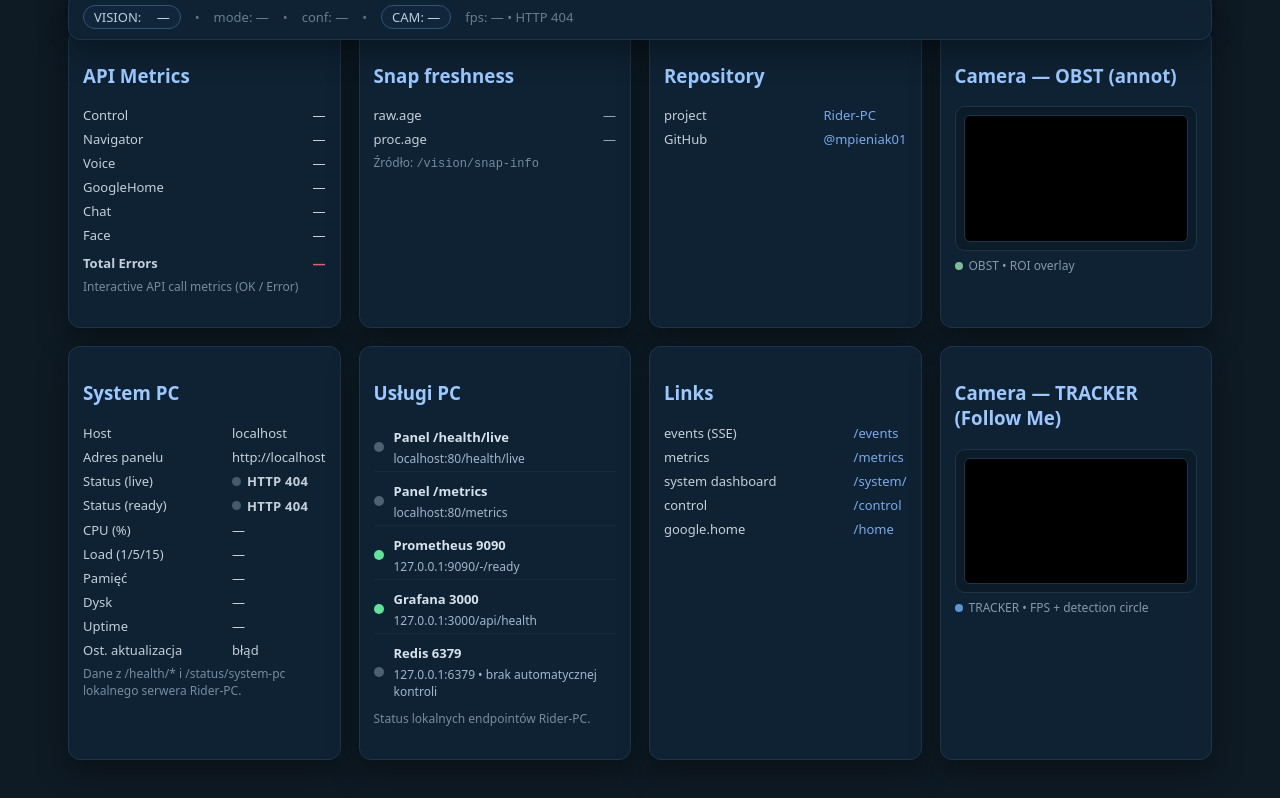
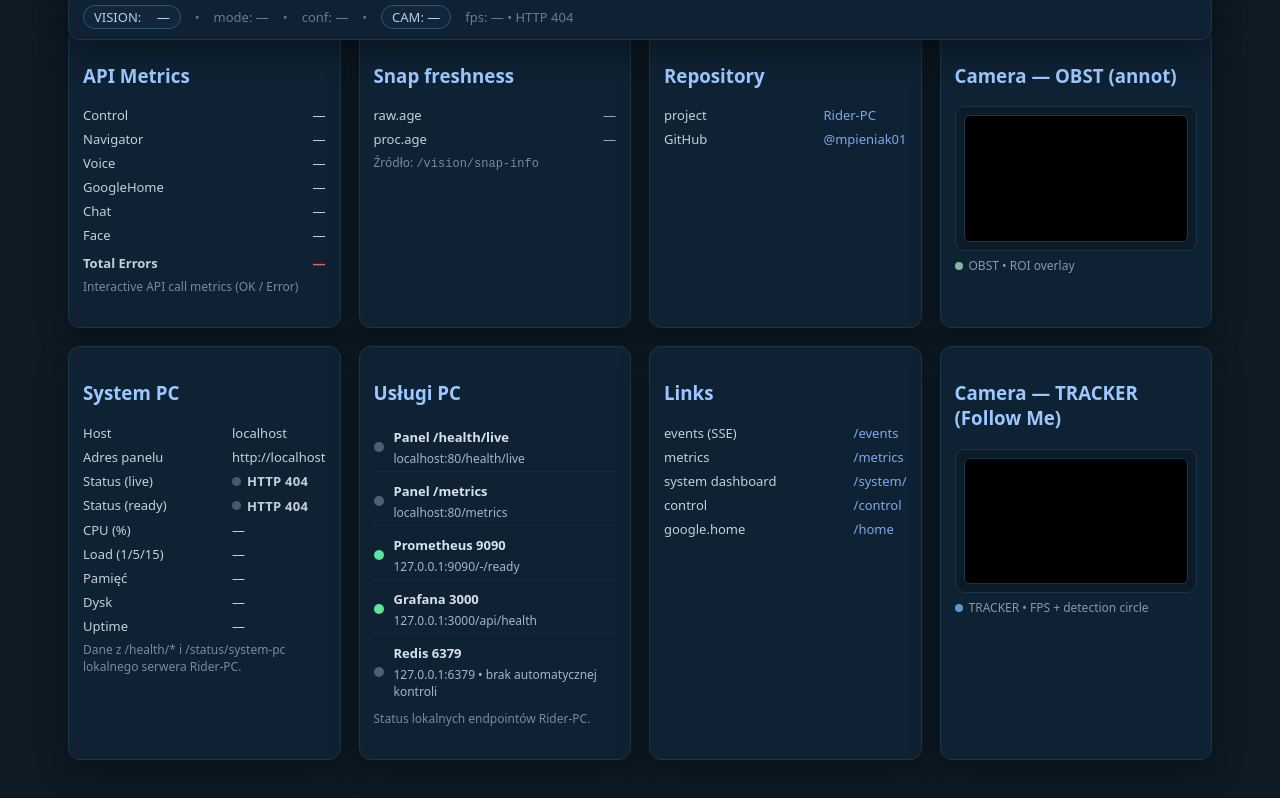
Before and after one commit to mpieniak01/Rider-Pc, a plain HTML site: page web/view.html in a window 1280 px wide. Shown: the part 761-1559 px from the top of the page. Drawn offline with Linux system fonts and the light colour scheme; no server answers.

Commit message:
ui: drop redundant PC update timestamp

```diff
--- a/web/view.html
+++ b/web/view.html
@@ -167,7 +167,6 @@
         <div>Pamięć</div><div id="pcMem">—</div>
         <div>Dysk</div><div id="pcDisk">—</div>
         <div>Uptime</div><div id="pcUptime">—</div>
-        <div>Ost. aktualizacja</div><div id="pcUpdatedTs">—</div>
       </div>
       <div class="c-hint c-hint--sub">Dane z /health/* i /status/system-pc lokalnego serwera Rider-PC.</div>
     </div>
@@ -377,7 +376,6 @@ function applyPcSystemMetrics(data){
     setTxt('pcDisk','—');
   }
   setTxt('pcUptime', data.uptime_s != null ? formatDuration(data.uptime_s) : '—');
-  setTxt('pcUpdatedTs', new Date().toLocaleTimeString());
 }
 
 async function refreshPcSystemMetrics(){
@@ -392,7 +390,6 @@ async function refreshPcSystemMetrics(){
     setTxt('pcMem','—');
     setTxt('pcDisk','—');
     setTxt('pcUptime','—');
-    setTxt('pcUpdatedTs','błąd');
   }
 }
 
```
